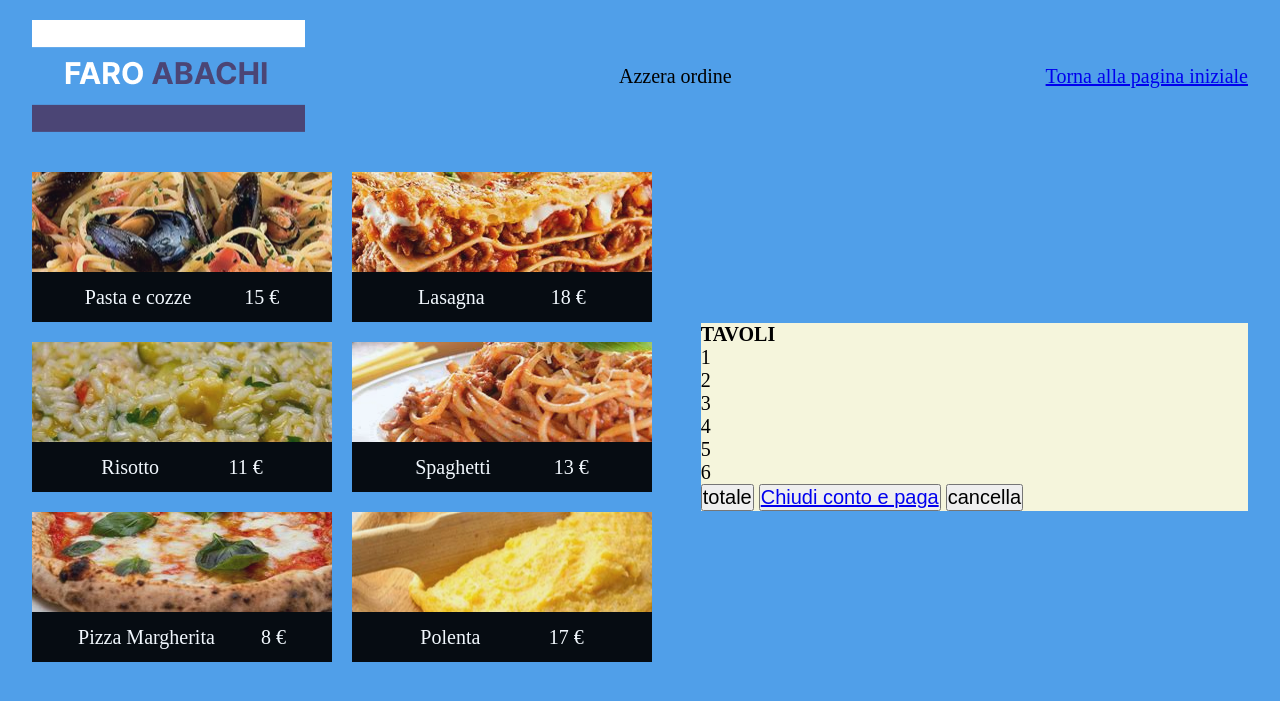
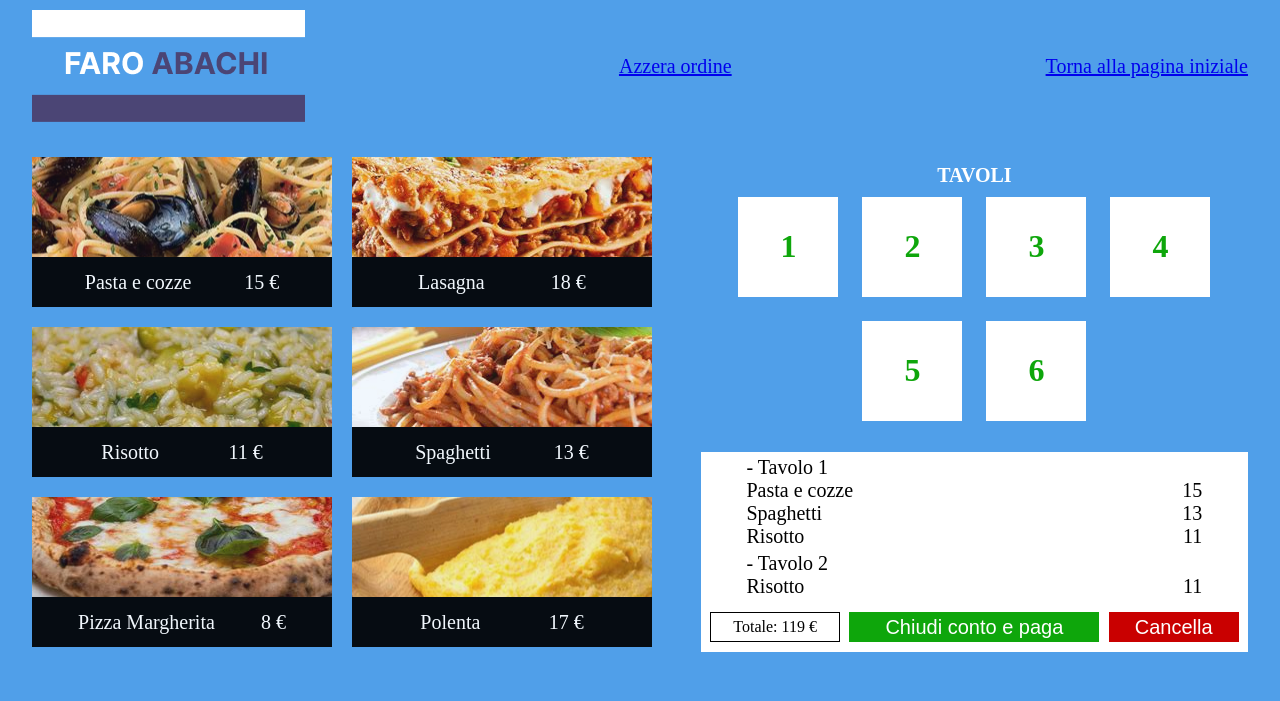
Before and after one commit to aryan-11/ristorante, a PHP site: page /src/html/ordini.php in a window 1280 px wide. Shown: the top 701 px of the page. Run offline with PHP 8.4, Linux system fonts and the light colour scheme.

Commit message:
left almost done

```diff
--- a/src/frontend/ordini.css
+++ b/src/frontend/ordini.css
@@ -12,7 +12,7 @@ body {
 
 .navbar {
     width: 100%;
-    margin-top: 1rem;
+    margin-top: .5rem;
     display: flex;
     justify-content: space-between;
     align-items: center;
@@ -24,8 +24,9 @@ body {
     /* background-color: #fda; */
     display: flex;
     align-items: center;
+    flex-wrap: wrap;
 
-    margin-top: 2rem;
+    margin-top: 1.5rem;
 
 }
 
@@ -40,7 +41,13 @@ body {
 
 .left {
     width: 45%;
-    background-color: beige;
+
+    display: flex;
+    flex-direction: column;
+    align-items: center;
+    justify-content: space-between;
+    gap: 1rem;
+    /* background-color: rgb(130, 130, 36); */
 }
 
 .piatto {
@@ -69,3 +76,140 @@ body {
 .container_piatto_singolo:hover {
     opacity: 100%;
 }
+
+
+.container_tavoli {
+    width: 100%;
+    display: flex;
+    justify-content: center;
+    flex-wrap: wrap;
+    gap: 1.2rem;
+}
+
+.sezione_tavoli {
+    width: 100%;
+    height: 280px;
+    /* background-color: burlywood; */
+
+    display: flex;
+    justify-content: center;
+    align-items: center;
+    flex-direction: column;
+    gap: .5rem;
+
+    color: #ffffff;
+}
+
+.tavoli_numerati {
+    width: 100px;
+    height: 100px;
+    /* border: 5px solid #0EA60B; */
+
+    display: flex;
+    justify-content: center;
+    align-items: center;
+    background-color: #ffffff;
+    color: #0EA60B;
+    font-weight: bold;
+    font-size: 1.6rem;
+}
+
+.resoconto {
+    width: 100%;
+    height: 200px;
+    background-color: #ffffff;
+
+    display: flex;
+    justify-content: space-between;
+    align-items: center;
+    flex-direction: column;
+}
+
+.risultati {
+    width: 85%;
+    height: 75%;
+
+    display: flex;
+    align-items: center;
+    flex-direction: column;
+
+    overflow-y: scroll;
+    scrollbar-width: thin;
+}
+
+.card_ordine {
+    width: 98%;
+    display: flex;
+    flex-direction: column;
+    margin-top: .2rem;
+}
+
+.dettaglio_ordine {
+    width: 100%;
+    display: flex;
+    justify-content: space-between;
+}
+
+.resoconto_vuoto {
+    text-align: center;
+}
+
+.nome_tavolo {
+    /* font-size: 1.1rem; */
+}
+
+
+
+.bottoni {
+    width: 100%;
+    height: 15%;
+
+    display: flex;
+    justify-content: space-evenly;
+    align-items: center;
+    margin-bottom: 10px;
+}
+
+.totale {
+    width: 130px;
+    height: 100%;
+    display: flex;
+    align-items: center;
+    justify-content: center;
+    border: 1px solid black;
+    font-size: .8rem;
+
+}
+
+.submit {
+    width: 250px;
+    height: 100%;
+    background-color: #0EA60B;
+    border: none;
+    color: #ffffff;
+    cursor: pointer;
+}
+
+.reset {
+    width: 130px;
+    height: 100%;
+    background-color: #C90000;
+    border: none;
+    color: #ffffff;
+    cursor: pointer;
+
+}
+
+
+
+.selected {
+    border: 5px solid #FFB800;
+    color: #FFB800;
+}
+.full {
+    border: 5px solid #FF0000;
+    color: #FF0000;
+}
+.hide {
+    display: none;
+}
--- /dev/null
+++ b/src/html/fattura.php
@@ -0,0 +1,4 @@
+<?php
+    // echo $_POST["name"];
+
+?>
--- a/src/html/ordini.php
+++ b/src/html/ordini.php
@@ -17,18 +17,20 @@
     <div class="container">
         <nav class="navbar">
             <img src="../../assets/img/logo.png" alt="logo ristorante" class="logo">
-            <div class="azzera">Azzera ordine</div>
+            <!-- <div class="azzera">Azzera ordine</div> -->
+            <a href="ordini.php">Azzera ordine</a>
             <a href="../../index.html" class="link_home">Torna alla pagina iniziale</a>
         </nav>
 
-        <form action="ordini.php" method="post">
+        <form action="fattura.php" method="post">
             <div class="content">
                 <div class="right">
                     <div class="container_piatto_singolo pasta_e_cozze">
-                        <input type="button" class="piatto piatto_1" value="Pizza Margherita;16;" name="piatto" style = "background: url('../../assets/img/piatti/<?php echo $mycsvfile[0][2] ?>') no-repeat center;">
+                        <input type="button" class="piatto piatto_1" value="cozze;16;" name="cozze" style = "background: url('../../assets/img/piatti/<?php echo $mycsvfile[0][2] ?>') no-repeat center;">
                         <div class="infoPrezzi">
                             <p><?php echo $mycsvfile[0][0]; ?></p>
                             <p><?php echo $mycsvfile[0][1] ?> €</p>
+                            <!-- <input type="text" name="name"> -->
                         </div>
                     </div>
                     <div class="container_piatto_singolo Lasagna">
@@ -73,10 +75,10 @@
                     <div class="sezione_tavoli">
                         <h1>TAVOLI</h1>
                         <div class="container_tavoli">
-                            <div class="tavoli_numerati 1">
+                            <div class="tavoli_numerati 1 ">
                                 1
                             </div>
-                            <div class="tavoli_numerati 2">
+                            <div class="tavoli_numerati 2 ">
                                 2
                             </div>
                             <div class="tavoli_numerati 3">
@@ -95,12 +97,57 @@
                     </div>
                     <div class="resoconto">
                         <div class="risultati">
+                            <p class="resoconto_vuoto hide">Clicca un tavolo e scegli una pietanza per ordinare</p>
+
+                            <div class="card_ordine 1">
+                                <p class="nome_tavolo">- Tavolo 1</p>
+                                <div class="dettaglio_ordine">
+                                    <p class="ordine_nome"><?php echo $mycsvfile[0][0];?></p>
+                                    <p class="ordine_prezzo"><?php echo $mycsvfile[0][1];?></p>
+                                </div>
+                                <div class="dettaglio_ordine">
+                                    <p class="ordine_nome"><?php echo $mycsvfile[3][0];?></p>
+                                    <p class="ordine_prezzo"><?php echo $mycsvfile[3][1];?></p>
+                                </div>
+                                <div class="dettaglio_ordine">
+                                    <p class="ordine_nome"><?php echo $mycsvfile[2][0];?></p>
+                                    <p class="ordine_prezzo"><?php echo $mycsvfile[2][1];?></p>
+                                </div>
+                            </div>
+                            <div class="card_ordine 2">
+                                <p class="nome_tavolo">- Tavolo 2</p>
+                                <div class="dettaglio_ordine">
+                                    <p class="ordine_nome"><?php echo $mycsvfile[2][0];?></p>
+                                    <p class="ordine_prezzo"><?php echo $mycsvfile[2][1];?></p>
+                                </div>
+                                <div class="dettaglio_ordine">
+                                    <p class="ordine_nome"><?php echo $mycsvfile[5][0];?></p>
+                                    <p class="ordine_prezzo"><?php echo $mycsvfile[5][1];?></p>
+                                </div>
+                                <div class="dettaglio_ordine">
+                                    <p class="ordine_nome"><?php echo $mycsvfile[4][0];?></p>
+                                    <p class="ordine_prezzo"><?php echo $mycsvfile[4][1];?></p>
+                                </div>
+                            </div>
+                            <div class="card_ordine 3">
+
+                            </div>
+                            <div class="card_ordine 4">
+
+                            </div>
+                            <div class="card_ordine 5">
+
+                            </div>
+                            <div class="card_ordine 6">
+
+                            </div>
 
                         </div>
                         <div class="bottoni">
-                            <button>totale</button>
-                            <button><a href="./fattura.html">Chiudi conto e paga</a></button>
-                            <button>cancella</button>
+                            <div class="totale">Totale: 119 €</div>
+                            <input type="submit" value="Chiudi conto e paga" class="submit">
+                            <!-- <button><a href="./fattura.html">Chiudi conto e paga</a></button> -->
+                            <input type="reset" value="Cancella" class="reset">
                         </div>
                     </div>
                 </div>
```
Also changed, not shown: src/html/fattura.html (deleted).
